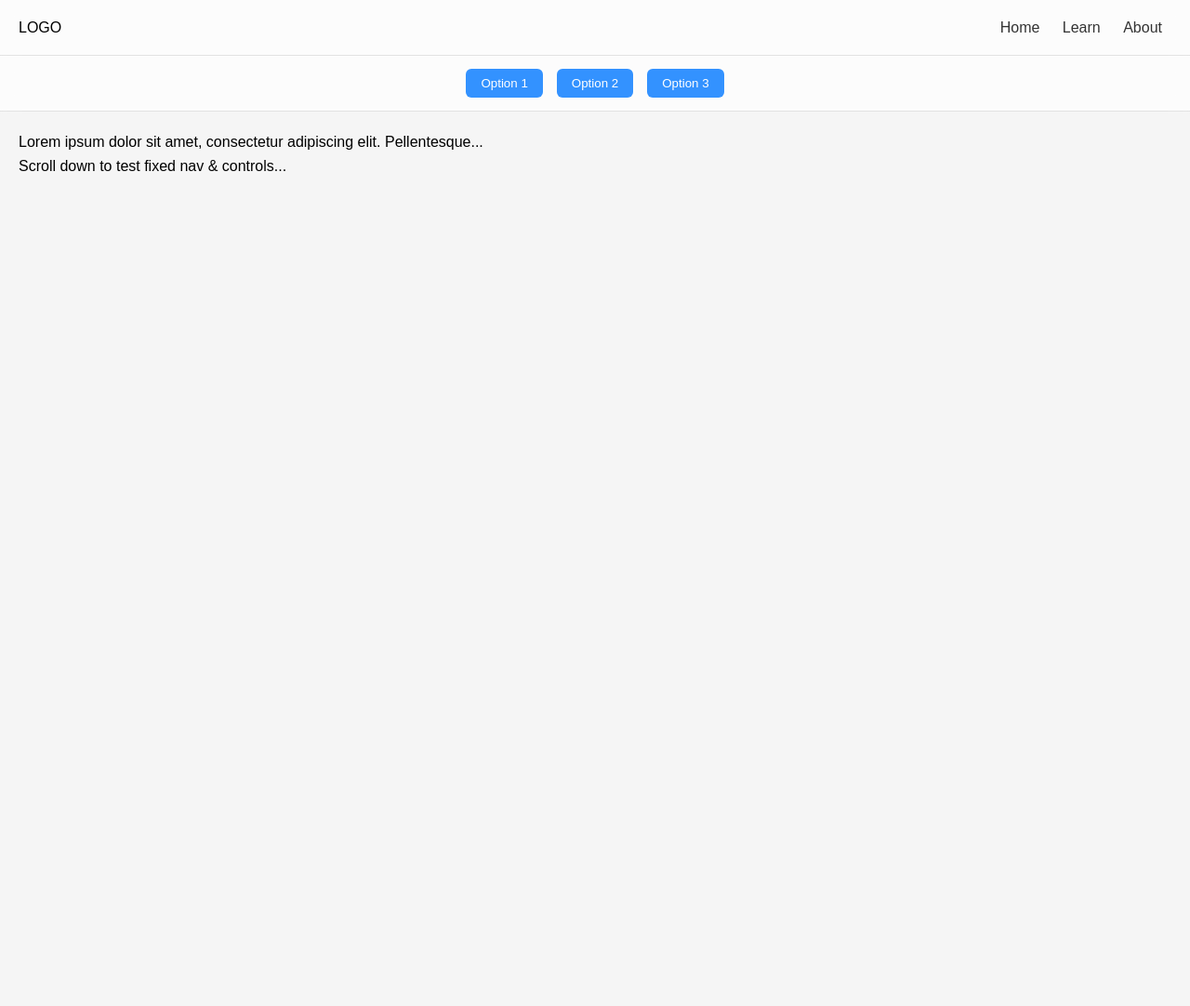
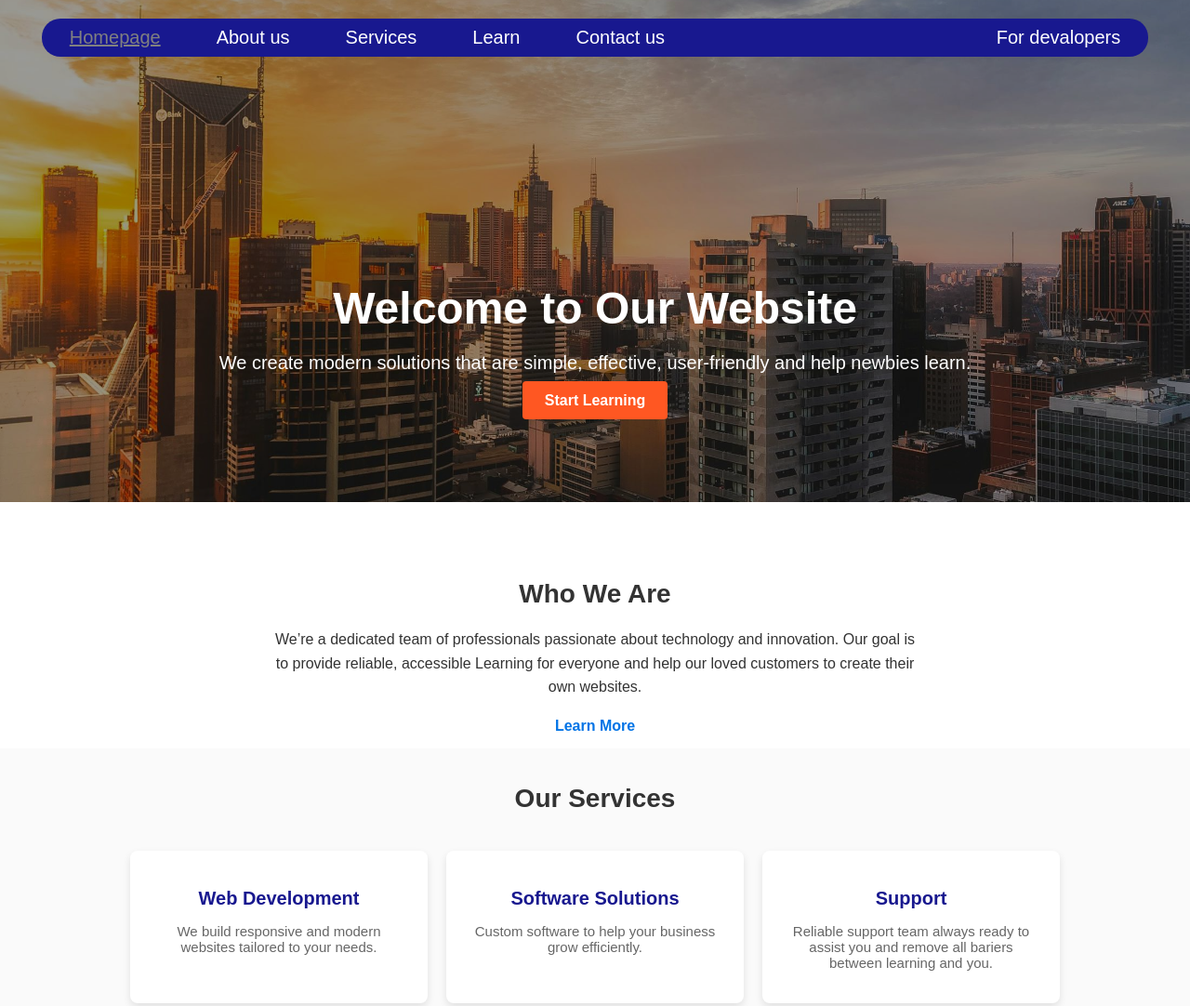
Before and after one commit to rehanyasir304/NONA, a plain HTML site: page index.html in a window 1280 px wide. Shown: the top 1082 px of the page at 93% size. Drawn offline with Linux system fonts and the light colour scheme.

Commit message:
Update index.html

```diff
--- a/index.html
+++ b/index.html
@@ -1,103 +1,64 @@
 <!DOCTYPE html>
 <html lang="en">
+
 <head>
-  <meta charset="UTF-8">
-  <meta name="viewport" content="width=device-width, initial-scale=1.0">
-  <title>Fixed Navbar & Controls</title>
-  <style>
-    * {
-      margin: 0;
-      padding: 0;
-      box-sizing: border-box;
-    }
+    <meta charset="UTF-8">
+    <meta name="viewport" content="width=device-width, initial-scale=1.0">
+    <title>Homepage</title>
+    <link rel="stylesheet" href="CSS/Head.css">
+    <link rel="stylesheet" href="CSS/homepage.css">
+</head>
 
-    body {
-      font-family: Arial, sans-serif;
-      margin-top: 120px; /* offset for nav + controls */
-      background: #f5f5f5;
-      line-height: 1.6;
-    }
-
-    /* Navbar */
-    nav {
-      position: fixed;
-      top: 0;
-      left: 0;
-      width: 100%;
-      height: 60px;
-      display: flex;
-      align-items: center;
-      justify-content: space-between;
-      padding: 0 20px;
-
-      backdrop-filter: blur(10px);
-      background: rgba(255, 255, 255, 0.7);
-      border-bottom: 1px solid rgba(0, 0, 0, 0.1);
-
-      z-index: 1000;
-    }
-
-    nav a {
-      text-decoration: none;
-      color: #333;
-      margin: 0 10px;
-    }
-
-    /* Controls */
-    .controls {
-      position: fixed;
-      top: 60px; /* directly under navbar */
-      left: 0;
-      width: 100%;
-      height: 60px;
-      display: flex;
-      align-items: center;
-      justify-content: center;
-      gap: 15px;
-
-      backdrop-filter: blur(10px);
-      background: rgba(255, 255, 255, 0.7);
-      border-bottom: 1px solid rgba(0, 0, 0, 0.1);
-
-      z-index: 999;
-    }
-
-    .controls button {
-      padding: 8px 16px;
-      border: none;
-      border-radius: 6px;
-      background: rgba(0, 119, 255, 0.8);
-      color: #fff;
-      cursor: pointer;
-    }
-
-    /* Just filler content to test scrolling */
-    .content {
-      padding: 20px;
-    }
-  </style>
-</head>
 <body>
-
-  <nav>
-    <div>LOGO</div>
-    <div>
-      <a href="#">Home</a>
-      <a href="#">Learn</a>
-      <a href="#">About</a>
-    </div>
-  </nav>
-
-  <div class="controls">
-    <button>Option 1</button>
-    <button>Option 2</button>
-    <button>Option 3</button>
-  </div>
-
-  <div class="content">
-    <p>Lorem ipsum dolor sit amet, consectetur adipiscing elit. Pellentesque...</p>
-    <p style="height:2000px;">Scroll down to test fixed nav & controls...</p>
-  </div>
+    <section class="hero">
+        <header>
+            <nav id="nav">
+                <ul>
+                    <li><a href="homepage.html" class="active">Homepage</a></li>
+                    <li><a href="About us.html">About us</a></li>
+                    <li><a href="Services.html">Services</a></li>
+                    <li><a href="main.html">Learn</a></li>
+                    <li><a href="Contact us.html">Contact us</a></li>
+                    <li class="r"><a href="For devalopers.html">For devalopers</a></li>
+                </ul>
+            </nav>
+        </header>
+        <div class="hero-content">
+            <h1>Welcome to Our Website</h1>
+            <p>We create modern solutions that are simple, effective, user-friendly and help newbies learn.</p>
+            <a href="main.html" class="cta-btn">Start Learning</a>
+        </div>
+    </section>
+    <section class="about-preview">
+        <h2>Who We Are</h2>
+        <p>
+            We’re a dedicated team of professionals passionate about technology and innovation.
+            Our goal is to provide reliable, accessible Learning for everyone and help our loved customers to create
+            their own websites.
+        </p>
+        <a href="About us.html" class="link-btn">Learn More</a>
+    </section>
+    <section class="services-preview">
+        <h2>Our Services</h2>
+        <div class="services-grid">
+            <div class="service-card">
+                <h3>Web Development</h3>
+                <p>We build responsive and modern websites tailored to your needs.</p>
+            </div>
+            <div class="service-card">
+                <h3>Software Solutions</h3>
+                <p>Custom software to help your business grow efficiently.</p>
+            </div>
+            <div class="service-card">
+                <h3>Support</h3>
+                <p>Reliable support team always ready to assist you and remove all bariers between learning and you.</p>
+            </div>
+        </div>
+    </section>
+    <footer>
+        <p>© 2025 Your Company. All rights reserved.</p>
+    </footer>
 
 </body>
+
 </html>
```
